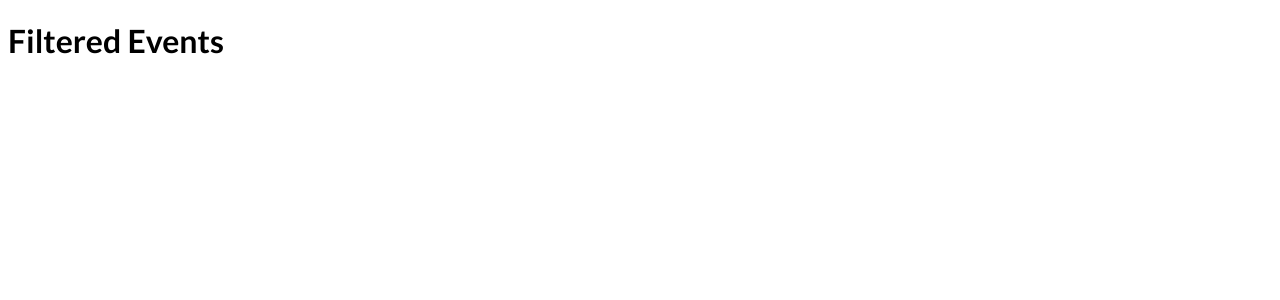
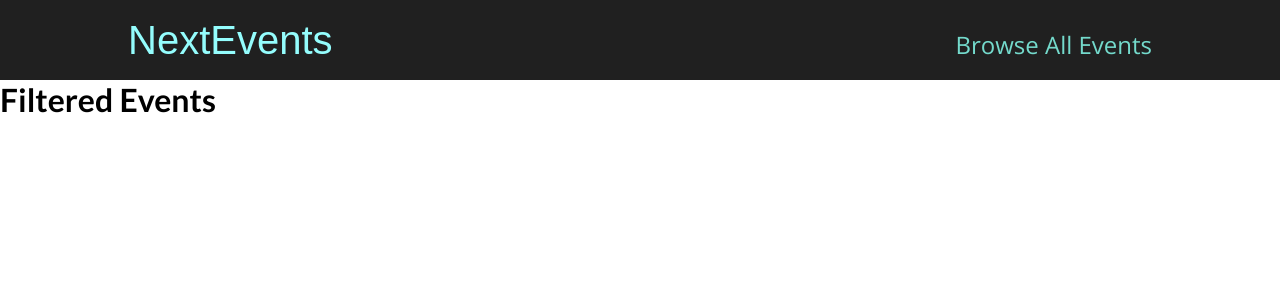
Before and after one commit to ScorchingShade/NextEvents, a Next.js app: page /events in a window 1280 px wide. Shown: the top 300 px of the page. Built offline with nearby package versions, Linux system fonts and the light colour scheme.

Commit message:
added layout with main header and main-header.js

```diff
--- a/components/layout/layout.js
+++ b/components/layout/layout.js
@@ -1,7 +1,7 @@
 import React, { Fragment } from 'react'
 import MainHeader from './main-header'
 
-function Layout() {
+function Layout(props) {
     return (
        <Fragment>
         <MainHeader/>
--- /dev/null
+++ b/components/layout/main-header.module.css
@@ -0,0 +1,41 @@
+.header {
+    width: 100%;
+    display: flex;
+    justify-content: space-between;
+    align-items: baseline;
+    padding: 1rem 10%;
+    height: 5rem;
+    background-color: #202020;
+  }
+
+  .logo {
+    font-size: 1.5rem;
+    color: white;
+    font-family: 'Fira', sans-serif;
+    height: 100%;
+    display: flex;
+    justify-content: center;
+    align-items: center;
+    color: #94fdfd;
+  }
+
+  .logo a {
+    text-decoration: none;
+    color: #94fdfd;
+  }
+
+  .navigation a {
+    text-decoration: none;
+    color: #74dacc;
+    font-size: 1rem;
+  }
+
+  @media (min-width: 768px) {
+    .logo {
+      font-size: 2.5rem;
+    }
+
+    .navigation a {
+      font-size: 1.5rem;
+    }
+  }
--- a/pages/_app.js
+++ b/pages/_app.js
@@ -1,7 +1,8 @@
+import Layout from '../components/layout/layout'
 import '../styles/globals.css'
 
 function MyApp({ Component, pageProps }) {
-  return <Component {...pageProps} />
+  return <Layout><Component {...pageProps} /></Layout>
 }
 
 export default MyApp
--- a/pages/events/index.js
+++ b/pages/events/index.js
@@ -1,6 +1,10 @@
 import React from 'react'
+import { getAllEvents } from '../../dummy-data';
 
 function AllEventsPage() {
+
+    const events = getAllEvents();
+
     return (
         <div>
             <h1>All Events</h1>
--- a/styles/globals.css
+++ b/styles/globals.css
@@ -2,6 +2,7 @@
 
 * {
   box-sizing: border-box;
+  margin:0;
 }
 
 body {
```
